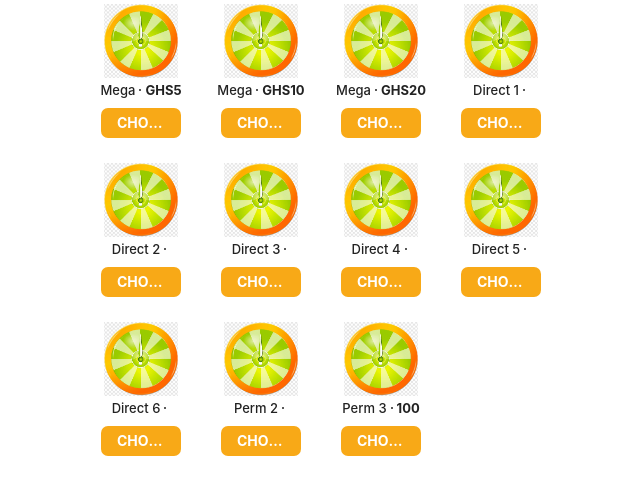
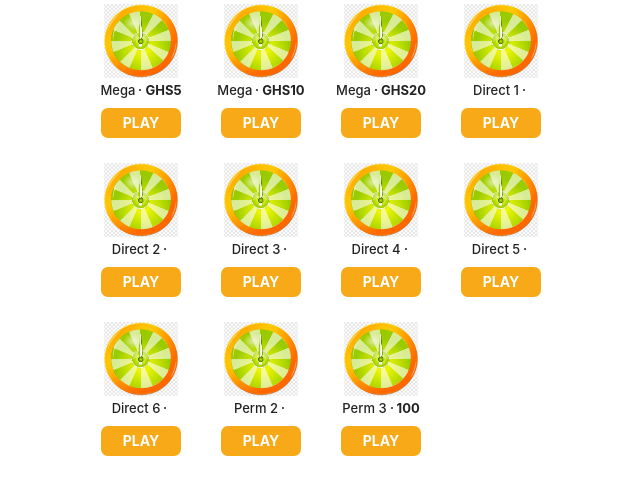
Before and after one commit to freddy0077/telegram_bot, a PHP site: page / in a window 1280 px wide. Shown: the top 495 px of the page, without its empty margins (319-959 px from the left). Run offline with PHP 8.4, Linux system fonts and the light colour scheme; data that the repository does not hold is empty; some libraries are stand-ins or nearby versions.

Commit message:
command changes

```diff
--- a/public/index.php
+++ b/public/index.php
@@ -42,7 +42,7 @@
 				<span class="ripple-mask"><span class="ripple"></span></span>
 			</button>
 			<button class="cafe-item-incr-button js-item-incr-btn button-item ripple-handler">
-				<span class="button-item-label">Choose</span>
+				<span class="button-item-label">Play</span>
 				<span class="ripple-mask"><span class="ripple"></span></span>
 			</button>
 		</div>
@@ -66,7 +66,7 @@
 				<span class="ripple-mask"><span class="ripple"></span></span>
 			</button>
 			<button class="cafe-item-incr-button js-item-incr-btn button-item ripple-handler">
-				<span class="button-item-label">Choose</span>
+				<span class="button-item-label">Play</span>
 				<span class="ripple-mask"><span class="ripple"></span></span>
 			</button>
 		</div>
@@ -90,7 +90,7 @@
 				<span class="ripple-mask"><span class="ripple"></span></span>
 			</button>
 			<button class="cafe-item-incr-button js-item-incr-btn button-item ripple-handler">
-				<span class="button-item-label">Choose</span>
+				<span class="button-item-label">Play</span>
 				<span class="ripple-mask"><span class="ripple"></span></span>
 			</button>
 		</div>
@@ -114,7 +114,7 @@
 				<span class="ripple-mask"><span class="ripple"></span></span>
 			</button>
 			<button class="cafe-item-incr-button js-item-incr-btn button-item ripple-handler">
-				<span class="button-item-label">Choose</span>
+				<span class="button-item-label">Play</span>
 				<span class="ripple-mask"><span class="ripple"></span></span>
 			</button>
 		</div>
@@ -139,7 +139,7 @@
 				<span class="ripple-mask"><span class="ripple"></span></span>
 			</button>
 			<button class="cafe-item-incr-button js-item-incr-btn button-item ripple-handler">
-				<span class="button-item-label">Choose</span>
+				<span class="button-item-label">Play</span>
 				<span class="ripple-mask"><span class="ripple"></span></span>
 			</button>
 		</div>
@@ -163,7 +163,7 @@
 				<span class="ripple-mask"><span class="ripple"></span></span>
 			</button>
 			<button class="cafe-item-incr-button js-item-incr-btn button-item ripple-handler">
-				<span class="button-item-label">Choose</span>
+				<span class="button-item-label">Play</span>
 				<span class="ripple-mask"><span class="ripple"></span></span>
 			</button>
 		</div>
@@ -187,7 +187,7 @@
 				<span class="ripple-mask"><span class="ripple"></span></span>
 			</button>
 			<button class="cafe-item-incr-button js-item-incr-btn button-item ripple-handler">
-				<span class="button-item-label">Choose</span>
+				<span class="button-item-label">Play</span>
 				<span class="ripple-mask"><span class="ripple"></span></span>
 			</button>
 		</div>
@@ -211,7 +211,7 @@
 				<span class="ripple-mask"><span class="ripple"></span></span>
 			</button>
 			<button class="cafe-item-incr-button js-item-incr-btn button-item ripple-handler">
-				<span class="button-item-label">Choose</span>
+				<span class="button-item-label">Play</span>
 				<span class="ripple-mask"><span class="ripple"></span></span>
 			</button>
 		</div>
@@ -235,7 +235,7 @@
 				<span class="ripple-mask"><span class="ripple"></span></span>
 			</button>
 			<button class="cafe-item-incr-button js-item-incr-btn button-item ripple-handler">
-				<span class="button-item-label">Choose</span>
+				<span class="button-item-label">Play</span>
 				<span class="ripple-mask"><span class="ripple"></span></span>
 			</button>
 		</div>
@@ -259,7 +259,7 @@
 				<span class="ripple-mask"><span class="ripple"></span></span>
 			</button>
 			<button class="cafe-item-incr-button js-item-incr-btn button-item ripple-handler">
-				<span class="button-item-label">Choose</span>
+				<span class="button-item-label">Play</span>
 				<span class="ripple-mask"><span class="ripple"></span></span>
 			</button>
 		</div>
@@ -283,7 +283,7 @@
 				<span class="ripple-mask"><span class="ripple"></span></span>
 			</button>
 			<button class="cafe-item-incr-button js-item-incr-btn button-item ripple-handler">
-				<span class="button-item-label">Choose</span>
+				<span class="button-item-label">Play</span>
 				<span class="ripple-mask"><span class="ripple"></span></span>
 			</button>
 		</div>
```
